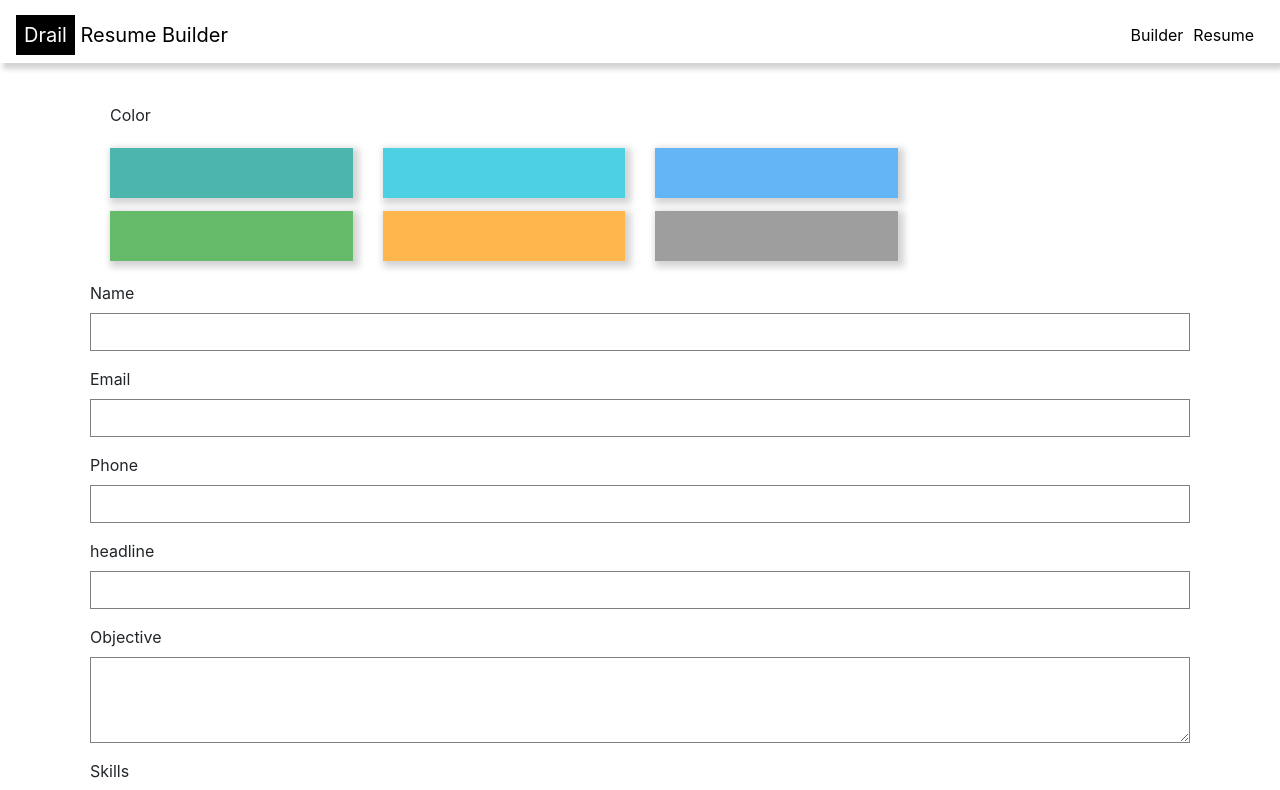
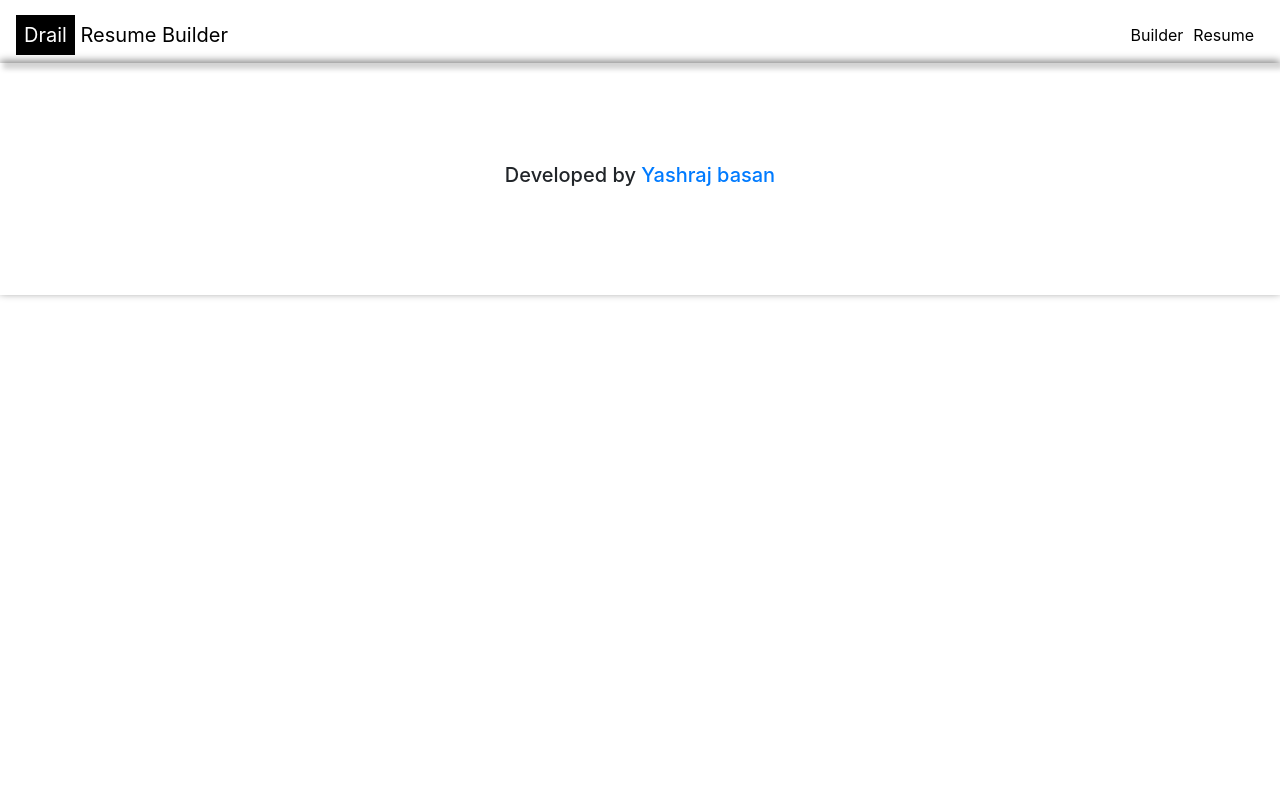
Before and after one commit to yashrajb/Drail-Resume-Builder, a React (Create React App) app: page / in a window 1280 px wide. Shown: the top 790 px of the page. Built offline with nearby package versions, Linux system fonts and the light colour scheme; the HTML template or start-up script is replaced by a standard one.

Commit message:
updated url

```diff
--- a/src/App.js
+++ b/src/App.js
@@ -12,7 +12,7 @@ function App() {
       <Router>
         <Header />
         <Switch>
-          <Route path="/" exact>
+          <Route path="/drail-resume-builder" exact>
             <Form />
           </Route>
           <Route path="/resume" exact>
```
